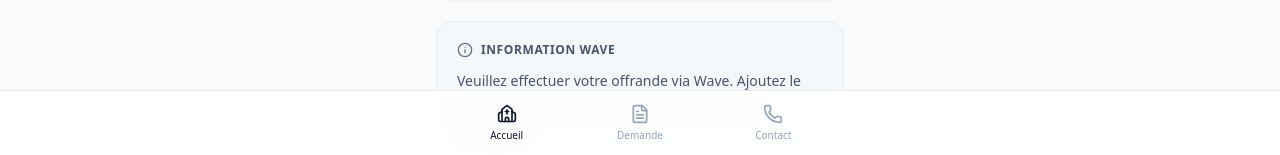
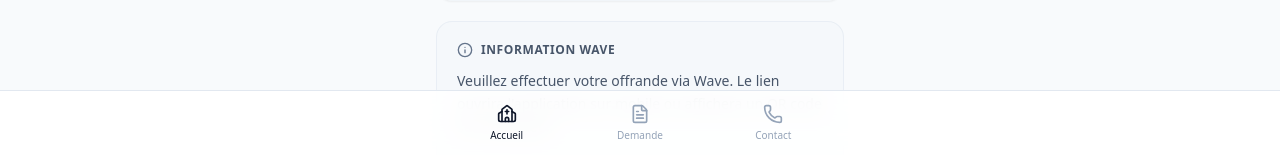
Before and after one commit to MRPHIL1515/STE-FAMILLE, a React (Vite) app: page / in a window 1280 px wide. Shown: the part 645-800 px from the top of the page. Built offline with nearby package versions, Linux system fonts and the light colour scheme; a web font is replaced by a local one.

Commit message:
feat(App): Improve Wave payment link experience
Add target="_blank" and rel="noopener noreferrer" to Wave payment links for better security and user experience. Update the explanation to clarify how the link functions on different devices.

```diff
--- a/App.tsx
+++ b/App.tsx
@@ -100,6 +100,8 @@ const App: React.FC = () => {
           {/* Étape 2 */}
           <a
             href={waveLink}
+            target="_blank"
+            rel="noopener noreferrer"
             className="w-full bg-white rounded-2xl p-5 shadow-sm border border-slate-100 flex items-center gap-4 hover:border-[#1ca8e4]/30 hover:shadow-md transition-all text-left group"
           >
             <div className="w-10 h-10 rounded-full bg-[#1ca8e4]/10 border border-[#1ca8e4]/20 flex items-center justify-center text-[#1ca8e4] shrink-0">
@@ -125,11 +127,13 @@ const App: React.FC = () => {
             <span className="text-xs font-semibold uppercase tracking-wider text-slate-600">Information Wave</span>
           </div>
           <p className="text-sm text-slate-600 leading-relaxed mb-5">
-            Veuillez effectuer votre offrande via Wave. Ajoutez le lien à vos contacts pour le rendre cliquable si nécessaire.
+            Veuillez effectuer votre offrande via Wave. Le lien ouvrira l'application sur mobile ou affichera un QR code sur ordinateur.
           </p>
           <div className="flex gap-3">
             <a
               href={waveLink}
+              target="_blank"
+              rel="noopener noreferrer"
               className="flex-1 bg-white border border-slate-200 rounded-xl py-2.5 text-center text-sm font-medium text-[#1ca8e4] shadow-sm hover:bg-slate-50 transition-colors"
             >
               Ouvrir Wave
```
